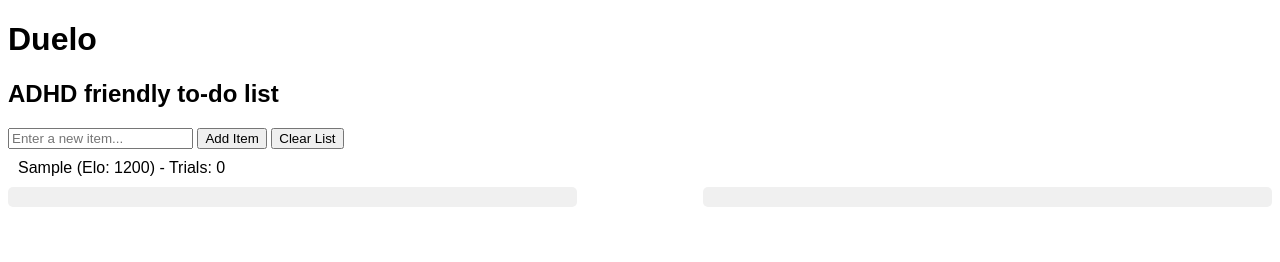
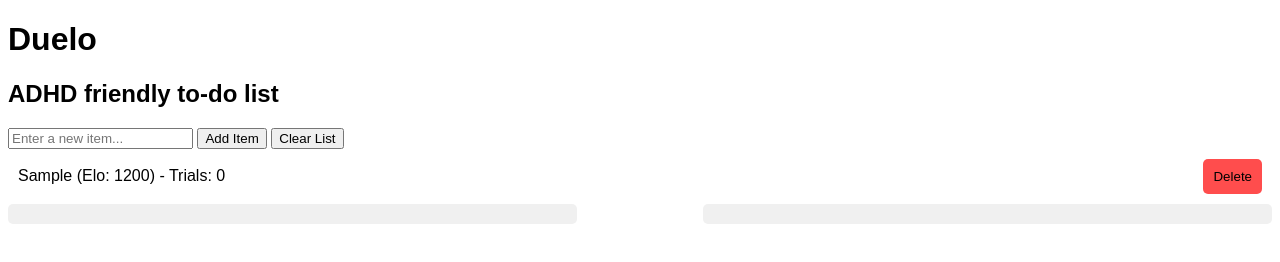
Before and after one commit to rowland-208/duelo, a plain HTML site: page index.html in a window 1280 px wide. Both pictures are taken after typing "Sample" into the empty fields and a click on the button "Add Item". Drawn offline with Linux system fonts and the light colour scheme.

Commit message:
Update index.html

```diff
--- a/index.html
+++ b/index.html
@@ -14,6 +14,9 @@
     #list li {
       padding: 10px;
       border-bottom: 1px solid #ccc;
+      display: flex;
+      justify-content: space-between;
+      align-items: center;
     }
     #list li:last-child {
       border-bottom: none;
@@ -23,7 +26,7 @@
       justify-content: space-between;
       margin-bottom: 20px;
     }
-    #comparison button {
+    #comparison button, .delete-btn {
       width: 45%;
       padding: 10px;
       border: none;
@@ -31,8 +34,12 @@
       background-color: #f0f0f0;
       cursor: pointer;
     }
-    #comparison button:hover {
+    #comparison button:hover, .delete-btn:hover {
       background-color: #e0e0e0;
+    }
+    .delete-btn {
+      width: auto;
+      background-color: #ff4d4d;
     }
   </style>
 </head>
@@ -77,6 +84,13 @@ class ToDoList {
     this.saveState();
   }
 
+  removeItem(index) {
+    this.items.splice(index, 1);
+    this.saveState();
+    this.renderList();
+    this.updateComparison();
+  }
+
   saveState() {
     const itemsData = JSON.stringify(this.items.map(item => ({
       text: item.text,
@@ -104,9 +118,15 @@ class ToDoList {
   const listElement = document.getElementById('list');
   listElement.innerHTML = '';
   this.items.sort((a, b) => b.elo - a.elo);
-  this.items.forEach((item) => {
+  this.items.forEach((item, index) => {
     const listItem = document.createElement('li');
-    listItem.textContent = `${item.text} (Elo: ${Math.round(item.elo)}) - Trials: ${item.trials}`;
+    const textNode = document.createTextNode(`${item.text} (Elo: ${Math.round(item.elo)}) - Trials: ${item.trials}`);
+    const deleteBtn = document.createElement('button');
+    deleteBtn.textContent = 'Delete';
+    deleteBtn.className = 'delete-btn';
+    deleteBtn.addEventListener('click', () => this.removeItem(index));
+    listItem.appendChild(textNode);
+    listItem.appendChild(deleteBtn);
     listElement.appendChild(listItem);
   });
 }
@@ -115,7 +135,8 @@ class ToDoList {
     if (this.items.length < 2) return;
 
     // Find the item with the minimum number of trials
-    let minTrialsItemIndex = this.items.reduce((minIndex, item, index, items) =>
+    let minTrialsItemIndex = this.items.reduce(
+(minIndex, item, index, items) =>
       item.trials < items[minIndex].trials ? index : minIndex, 0);
 
     const item1 = this.items[minTrialsItemIndex];
```
